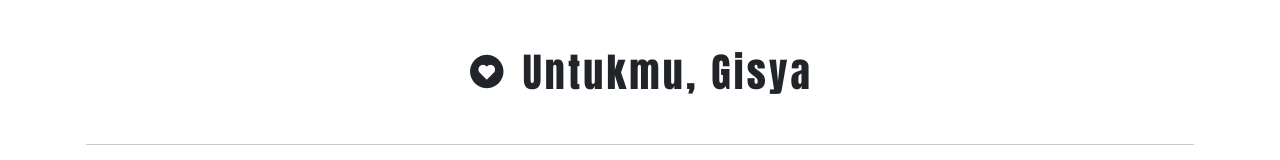
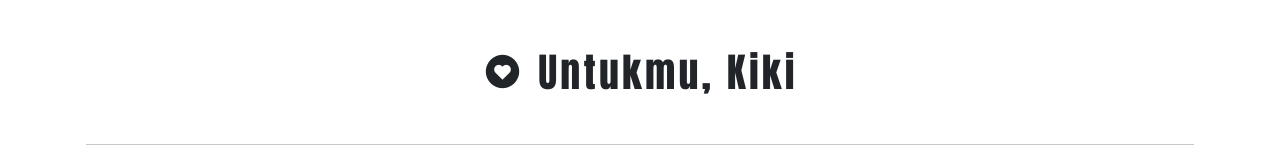
Before and after one commit to ZansLord/Buat-Gisyaa, a plain HTML site: page index.html in a window 1280 px wide. Shown: the top 160 px of the page. Drawn offline with nearby package versions, Linux system fonts and the light colour scheme.

Commit message:
Update index.html

```diff
--- a/index.html
+++ b/index.html
@@ -7,7 +7,7 @@
     <meta name="description" content="">
     <meta name="author" content="Abdul Malik, dan Kontributor Bootstrap">
     <meta name="generator" content="Hugo 0.72.0">
-    <title>Untukmu Gisya</title>
+    <title>Untukmu Kiki My Bubub</title>
 
     <link rel="canonical" href="https://v5.getbootstrap.com/docs/5.0/examples/masonry/">
 
@@ -67,7 +67,7 @@
     <div class="container py-5">
         <h1 class="title__header">
             <i class='bx bxs-heart-circle' ></i>
-            Untukmu, Gisya
+            Untukmu, Kiki
         </h1>
         <hr class="my-5">
         <div class="row" data-masonry='{"percentPosition": true }'>
```
